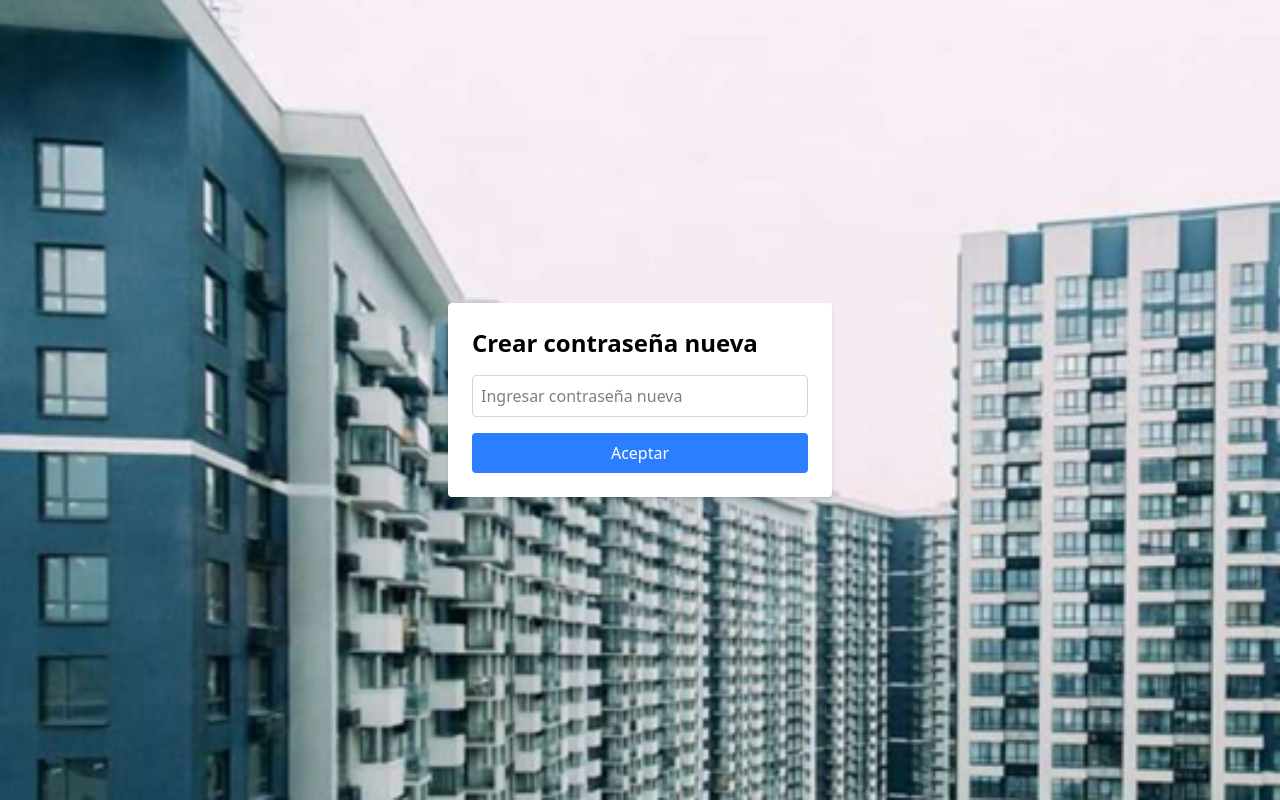
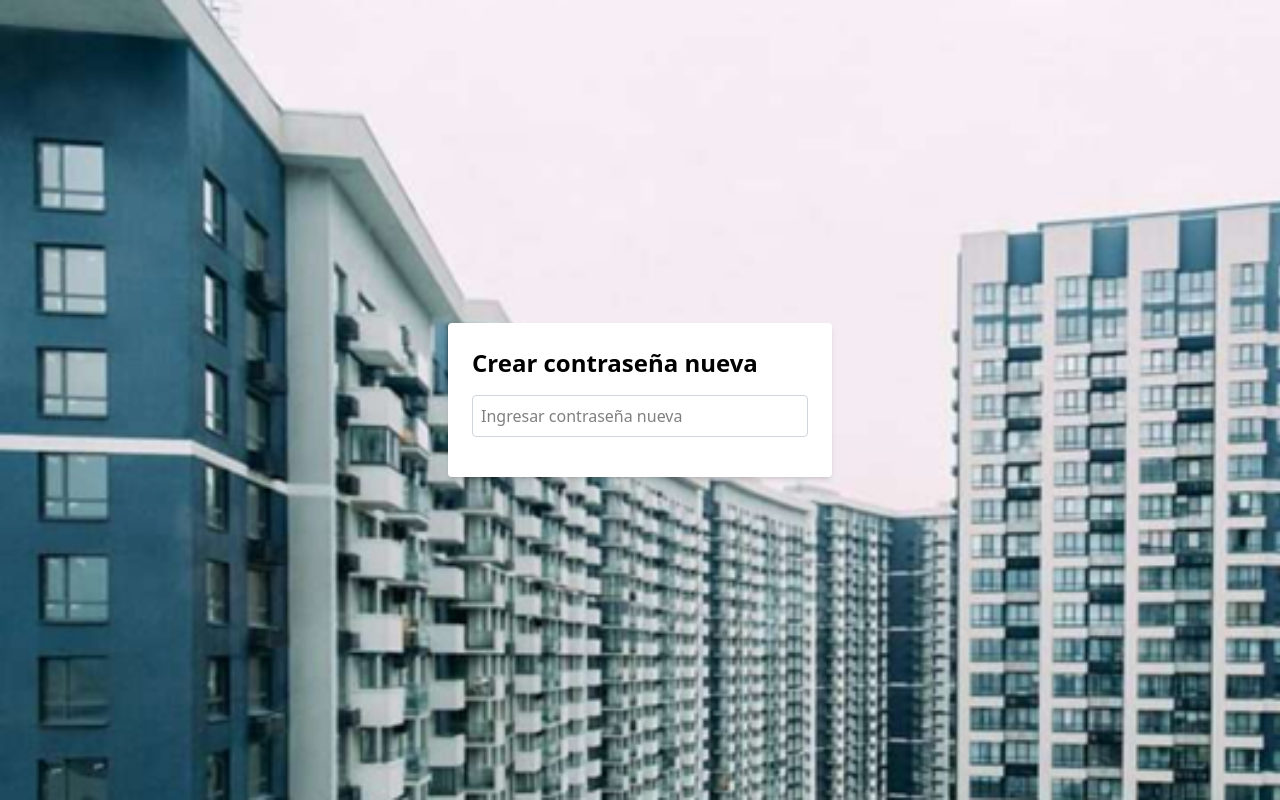
Before and after one commit to EduardoDLCJ/condoconnect, a React (Vite) app: page /Cambiarc in a window 1280 px wide. Built offline with nearby package versions, Linux system fonts and the light colour scheme.

Commit message:
ese no es

```diff
--- a/src/Cambiarc.jsx
+++ b/src/Cambiarc.jsx
@@ -7,26 +7,7 @@ const Cambiarc = () => {
         setPassword(e.target.value);
     };
 
-    const handleSubmit = async () => {
-        try {
-            const response = await fetch('https://your-endpoint-url.com/change-password', {
-                method: 'POST',
-                headers: {
-                    'Content-Type': 'application/json',
-                },
-                body: JSON.stringify({ password }),
-            });
 
-            if (response.ok) {
-                alert('Password changed successfully');
-            } else {
-                alert('Failed to change password');
-            }
-        } catch (error) {
-            console.error('Error:', error);
-            alert('An error occurred');
-        }
-    };
 
     return (
         <div className="flex flex-col items-center justify-center min-h-screen fondo">
@@ -39,12 +20,7 @@ const Cambiarc = () => {
                     className="w-full p-2 border border-gray-300 rounded mb-4"
                     placeholder="Ingresar contraseña nueva"
                 />
-                <button
-                    onClick={handleSubmit}
-                    className="w-full bg-blue-500 text-white p-2 rounded hover:bg-blue-600"
-                >
-                    Aceptar
-                </button>
+
             </div>
         </div>
     );
```
